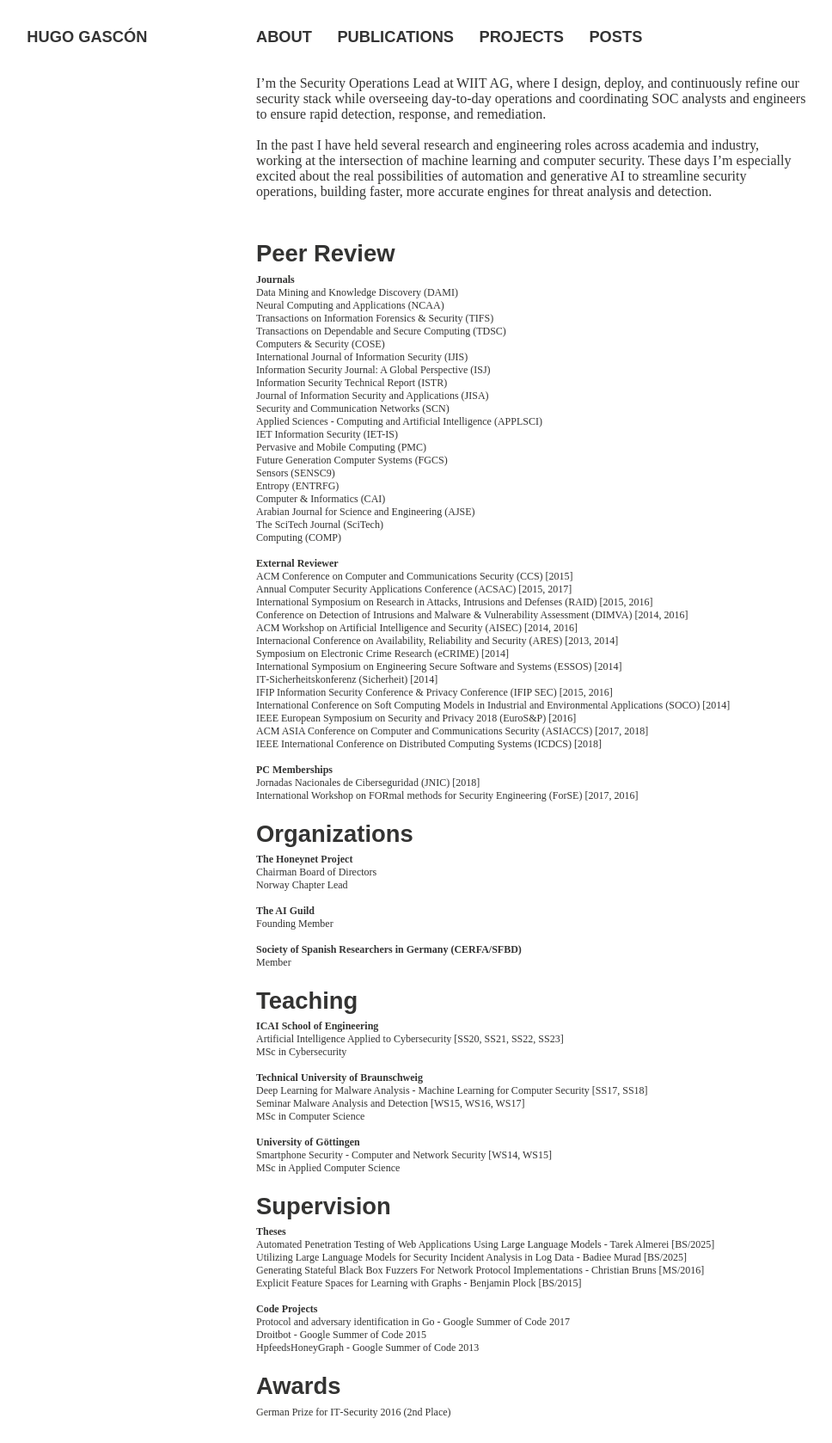
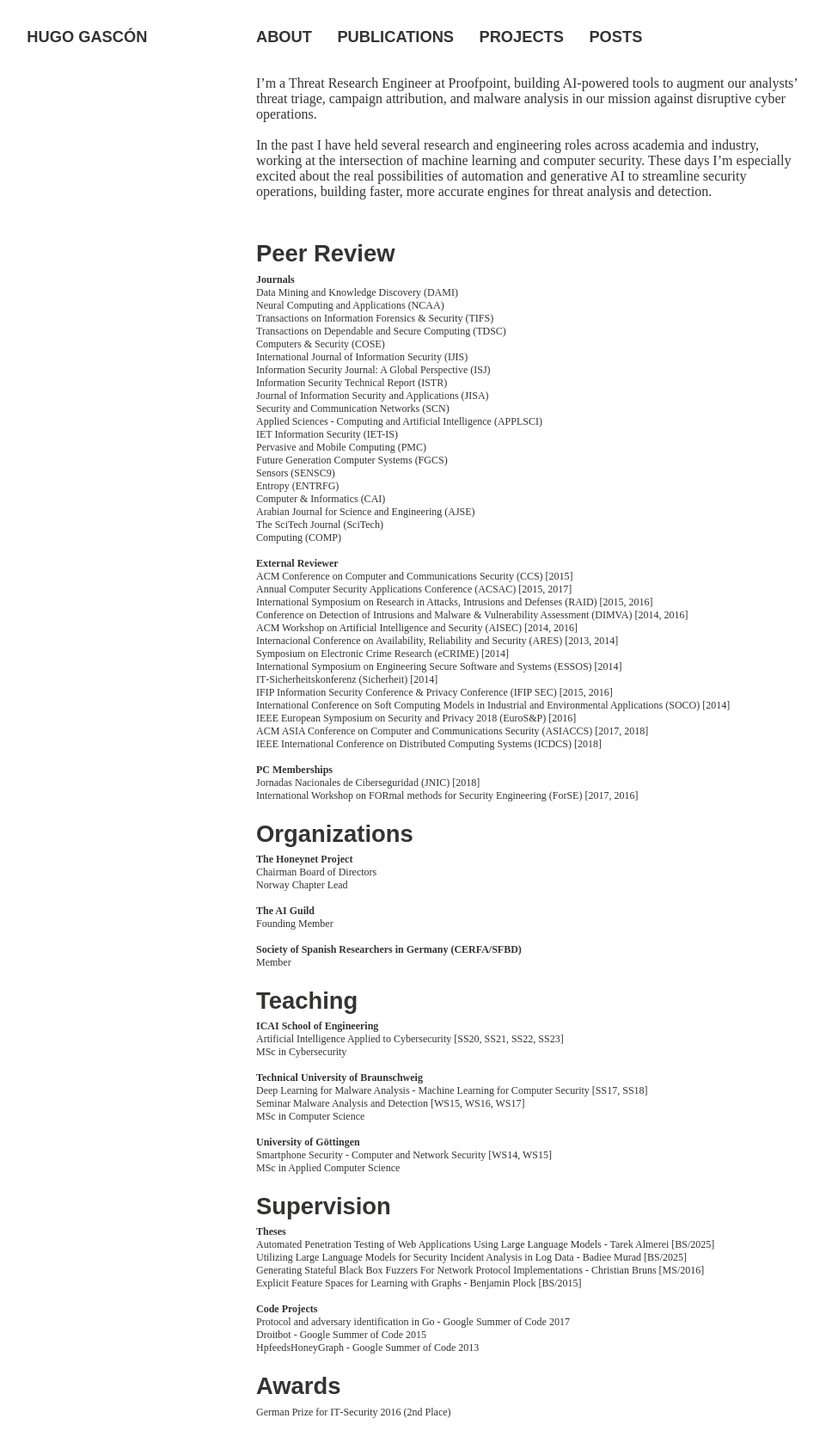
Before and after one commit to hgascon/hgascon.github.io, a Jekyll site: the page built from about/index.md, in a window 1280 px wide, cut to the strip 0-1678 px from the top of the page. Shown: the whole strip at 86% size, without its empty margins (22-990 px from the left). Built offline with Jekyll 4.4.1, drawn with Linux system fonts in a browser that asks for light colours; nearby versions of some CDN libraries; some web fonts are replaced.

Commit message:
Update index.md

```diff
--- a/about/index.md
+++ b/about/index.md
@@ -10,10 +10,9 @@ image:
   creditlink:
 ---
 
-I’m the Security Operations Lead at WIIT AG, where I design, deploy, and
-continuously refine our security stack while overseeing day‑to‑day operations
-and coordinating SOC analysts and engineers to ensure rapid detection,
-response, and remediation.
+I’m a Threat Research Engineer at Proofpoint, building AI-powered tools to augment
+our analysts’ threat triage, campaign attribution, and malware analysis in our
+mission against disruptive cyber operations.
 <br>
 <br>
 In the past I have held several research and engineering roles across academia
```
